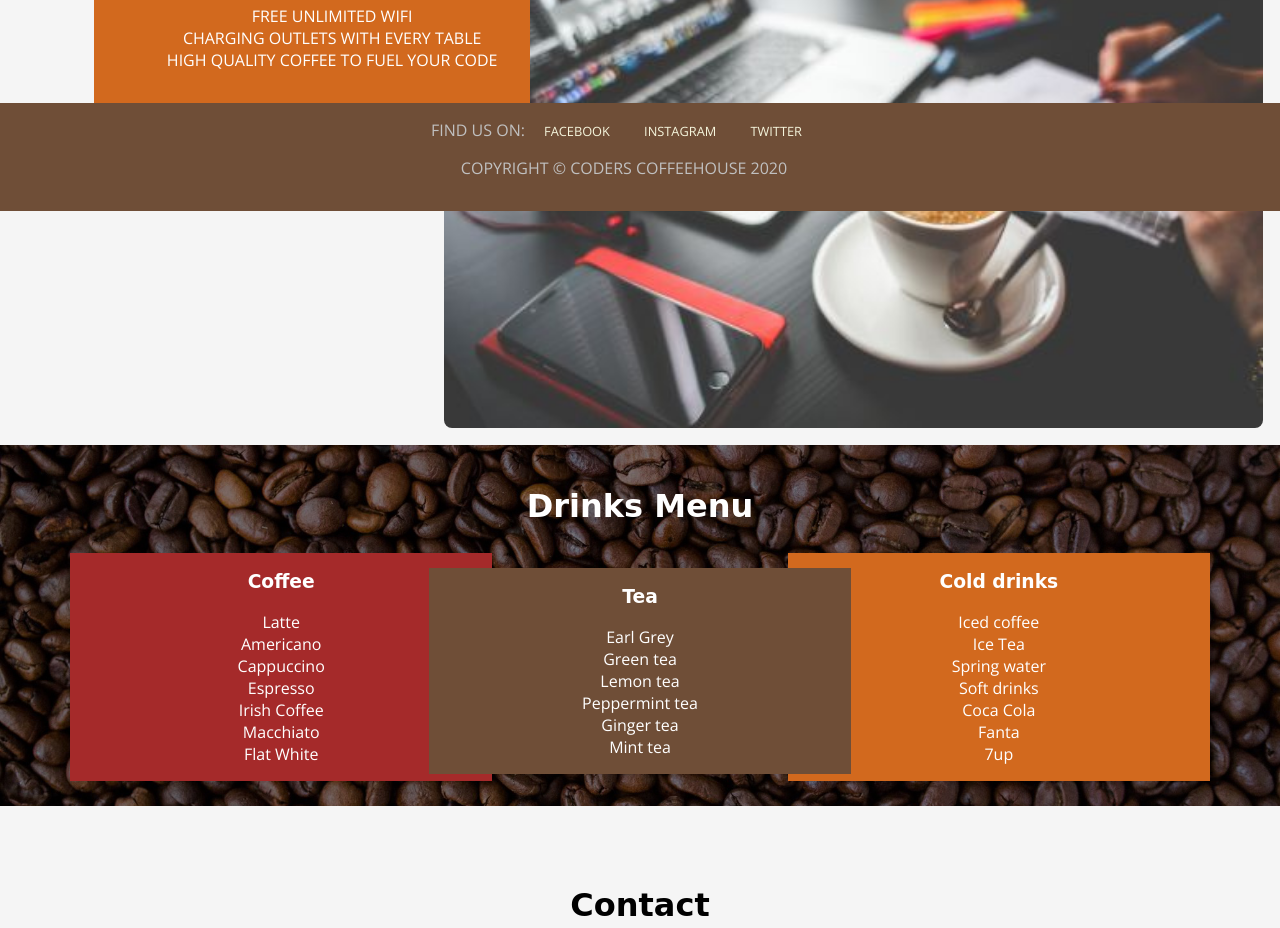
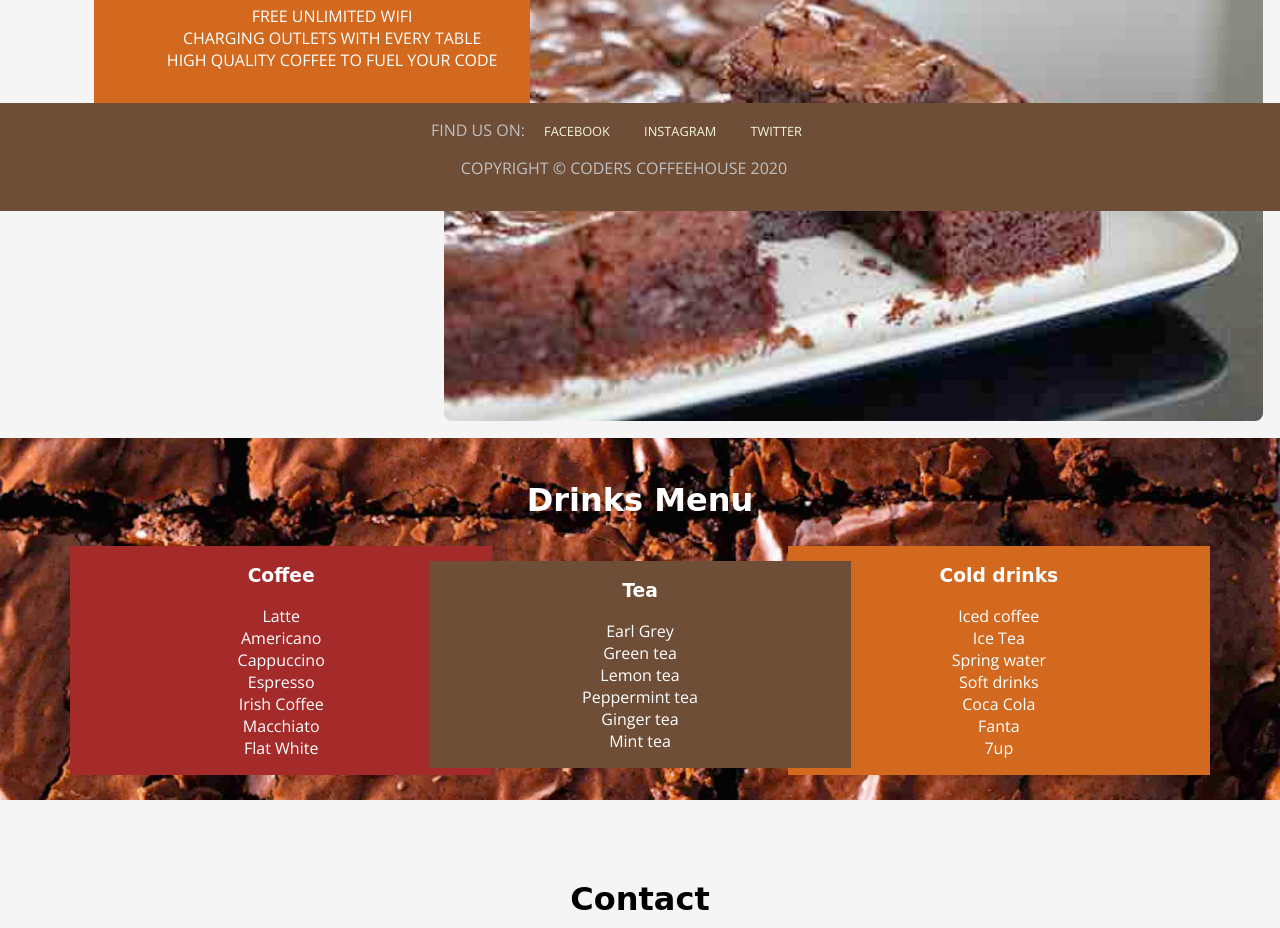
Before and after one commit to dooco/coffee-house, a plain HTML site: page index.html in a window 1280 px wide. Shown: the part 589-1517 px from the top of the page. Drawn offline with nearby package versions, Linux system fonts and the light colour scheme; a web font is replaced by a local one.

Commit message:
removr background image  in reasone to love us

```diff
--- a/assets/css/style.css
+++ b/assets/css/style.css
@@ -34,7 +34,7 @@ header {
 #drinks {
 	padding: 1rem 0;
 	margin-bottom: 80px;
-	background: url('/assets/images/coffee-beans.jpeg') center center / cover no-repeat fixed;
+	background: url('/assets/images/brownies-background.jpg') center center / cover no-repeat fixed;
 }
 
 .text-white {
--- a/index.html
+++ b/index.html
@@ -41,7 +41,7 @@
 		</div>
 	</div>
 	<div class="two-thirds-width-column float-right">
-		<img src="assets/images/coders-coffeehouse-project-1.jpeg"
+		<img src="assets/images/brownies-on-white-tray.jpg"
 			alt="Cafe table with laptop and coffee" width="400">
 			</div>
 	<div class="spacer"></div>
```
